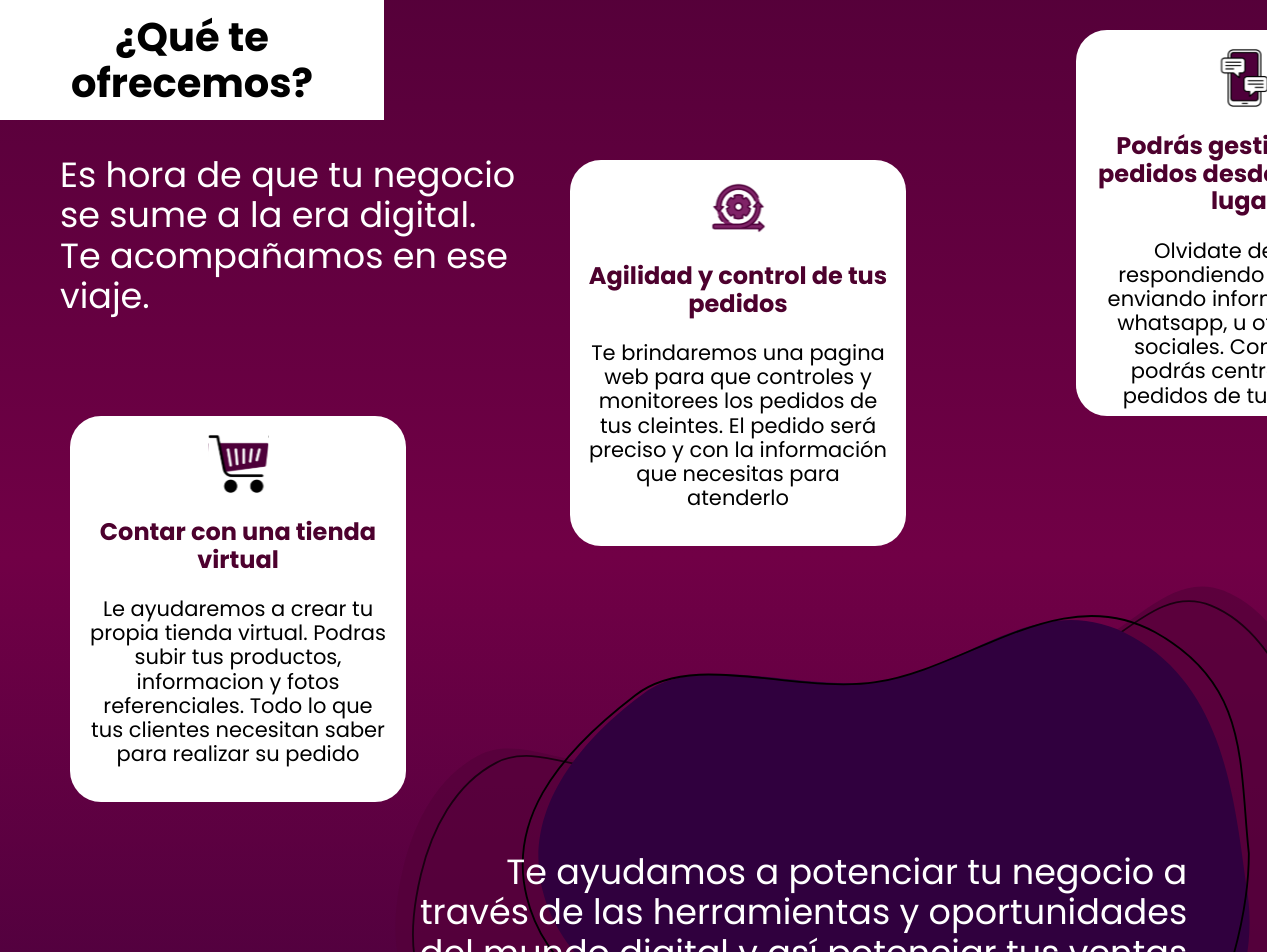
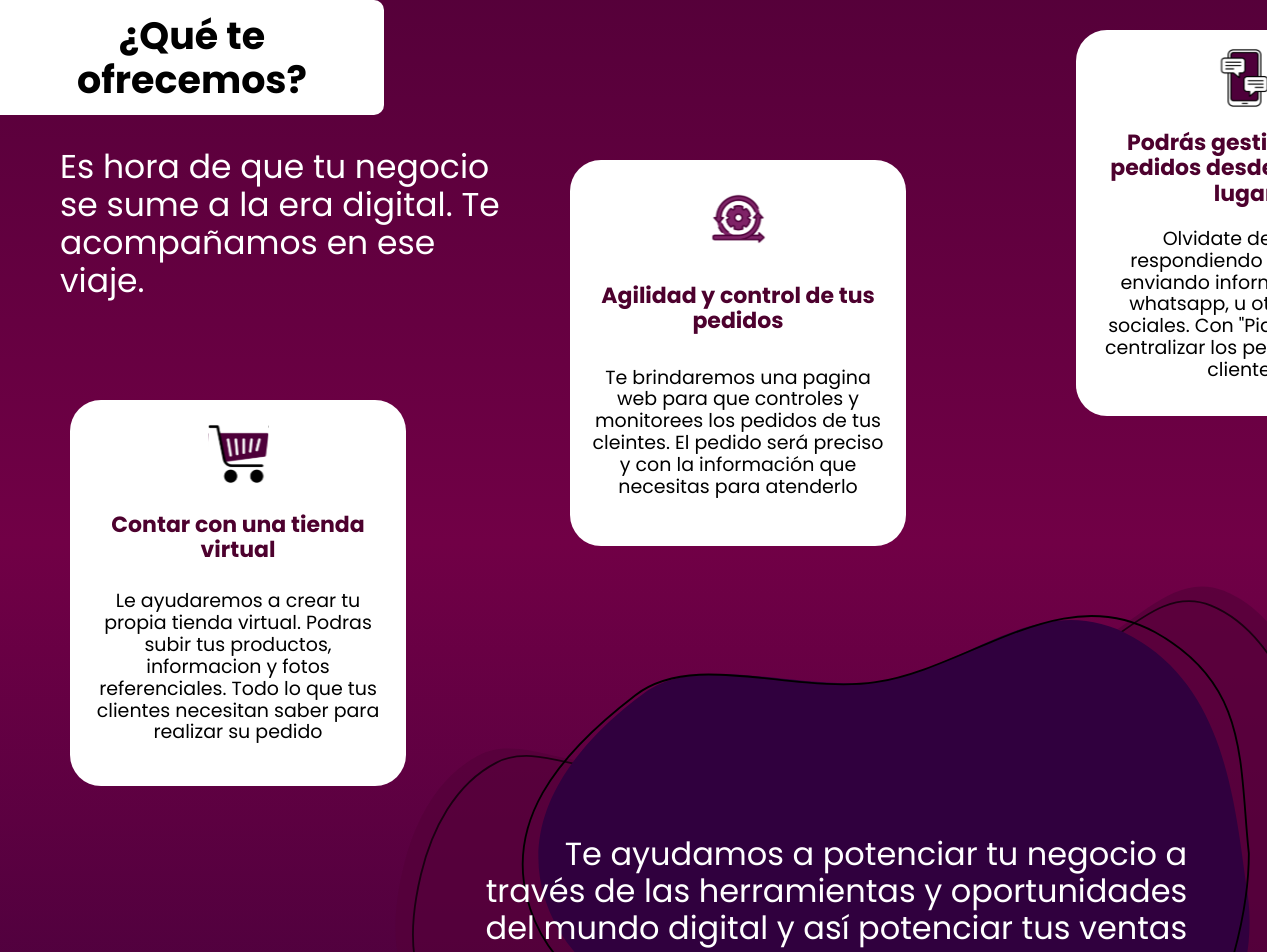
Before and after one commit to SEGR02/pidelo-web-app, a Next.js app: page /aboutUs in a window 1280 px wide. Shown: the part 120-1072 px from the top of the page. Built offline with nearby package versions, Linux system fonts and the light colour scheme.

Commit message:
Feat: some changes in aboutUs

```diff
--- a/src/app/styles/aboutUs.module.css
+++ b/src/app/styles/aboutUs.module.css
@@ -9,9 +9,11 @@
 .sectionTitle {
   background-color: #fff;
   width: 30vw;
-  font-size: 40px;
+  font-size: 38px;
   padding: 14px 0;
   margin-top: 20px;
+  border-top-right-radius: 10px;
+  border-bottom-right-radius: 10px;
 }
 
 .header {
@@ -27,7 +29,7 @@
 .descriptionTitle {
   color: #fff;
   margin-left: 60px;
-  font-size: 35px;
+  font-size: 33px;
   width: 460px;
 }
 
@@ -52,11 +54,11 @@
 .cardTitle {
   color: #4d012e;
   font-weight: bold;
-  font-size: 24px;
+  font-size: 22px;
 }
 
 .cardDescription {
-  font-size: 21px;
+  font-size: 19px;
   margin-top: 0;
 }
 
@@ -91,7 +93,7 @@
   color: #fff;
   text-align: end;
   position: sticky;
-  font-size: 35px;
+  font-size: 32px;
   margin-right: 80px;
   margin-top: 0px;
 }
```
